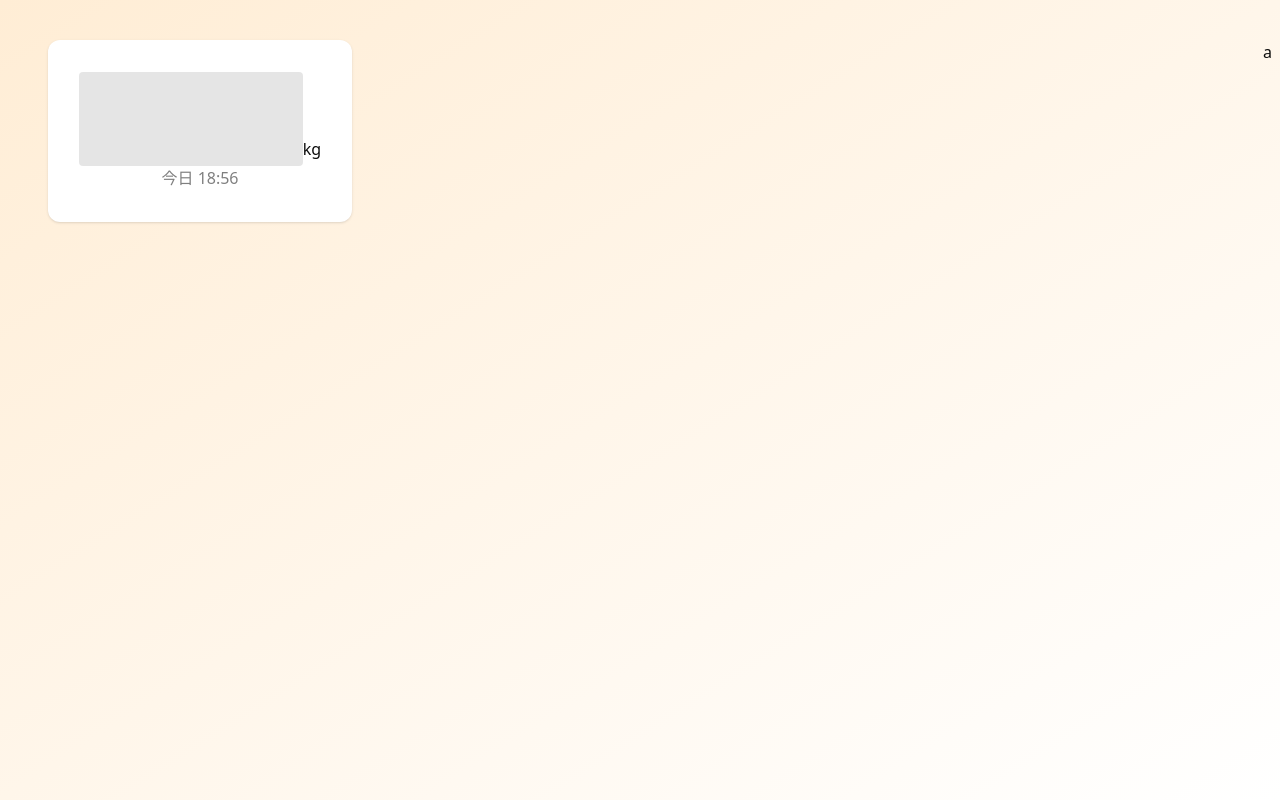
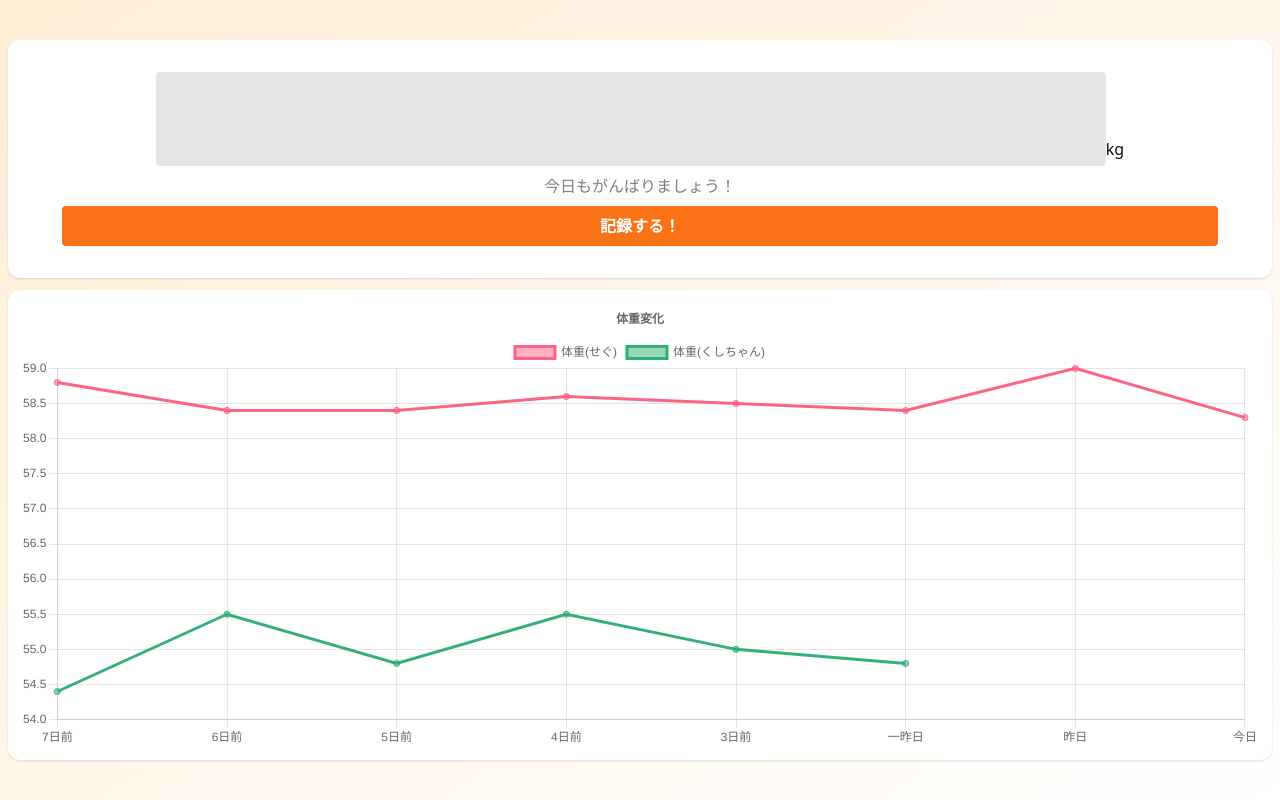
Before and after one commit to kazuki19992/bodyweight-app, a Next.js app: page / in a window 1280 px wide. Built offline with nearby package versions, Linux system fonts and the light colour scheme.

Commit message:
:heavy_plus_sign: Add Chart.js

```diff
--- a/src/app/layout.tsx
+++ b/src/app/layout.tsx
@@ -1,3 +1,4 @@
+import { Toaster } from "react-hot-toast";
 import "./globals.css";
 
 export const metadata = {
@@ -12,8 +13,9 @@ export default function RootLayout({
 }) {
   return (
     <html lang="ja">
-      <body className="w-screen h-screen bg-gradient-to-br from-orange-100 dark:from-orange-700 dark:to-orange-950 text-black/95 dark:text-white/95">
+      <body className="h-screen w-screen bg-gradient-to-br from-orange-100 text-black/95 dark:from-orange-700 dark:to-orange-950 dark:text-white/95">
         {children}
+        <Toaster />
       </body>
     </html>
   );
--- a/src/app/page.tsx
+++ b/src/app/page.tsx
@@ -1,28 +1,45 @@
+"use client";
+import { Chart } from "@/components/domain/charts/Chart";
 import { Card } from "@/components/shared/cards/Card";
+import toast from "react-hot-toast";
 
 export default function Home() {
   return (
-    <div className="w-full flex max-[sm]:block flex-wrap md:gap-2 pt-10 justify-between px-2">
-      <div className="px-10 w-96 max-sm[sm]:w-full">
+    <div className="h-full w-full">
+      <div className="flex h-full w-full flex-col justify-between gap-3 px-2 py-10 ">
+        <div className="min-w-fit">
           <Card>
             <div className="py-5">
-            <div className="flex justify-center items-baseline">
+              <div className="flex min-w-fit items-baseline justify-center">
                 <input
                   type="number"
-                className="dseg text-7xl bg-black/10 dark:bg-white/10 rounded w-4/5 p-2 text-center"
+                  className="dseg w-4/5 rounded bg-black/10 p-2 text-center text-7xl dark:bg-white/10"
                   max={100}
                   maxLength={3}
                 />
                 <p>kg</p>
               </div>
-            <p className="text-center text-black/50 dark:text-white/50">
-              今日 18:56
+              <p className="mt-2 text-center text-black/50 dark:text-white/50">
+                今日もがんばりましょう！
               </p>
+
+              <div className="w-full px-4 pt-2">
+                <button
+                  className="block w-full rounded bg-orange-500 py-2 font-bold text-white hover:bg-orange-700"
+                  onClick={() => {
+                    toast.success("ちゃんと記録したよ！");
+                  }}
+                >
+                  記録する！
+                </button>
+              </div>
             </div>
           </Card>
         </div>
-      <div>
-        <p>a</p>
+
+        <div className="grow md:h-full">
+          <Chart />
+        </div>
       </div>
     </div>
   );
--- /dev/null
+++ b/src/components/domain/charts/Chart.tsx
@@ -0,0 +1,77 @@
+"use client";
+import React from "react";
+import {
+  Chart as ChartJS,
+  CategoryScale,
+  LinearScale,
+  PointElement,
+  LineElement,
+  Title,
+  Tooltip,
+  Legend,
+} from "chart.js";
+import { Line } from "react-chartjs-2";
+import { Card } from "@/components/shared/cards/Card";
+
+ChartJS.register(
+  CategoryScale,
+  LinearScale,
+  PointElement,
+  LineElement,
+  Title,
+  Tooltip,
+  Legend
+);
+
+export const options = {
+  responsive: true,
+  maintainAspectRatio: false,
+  plugins: {
+    legend: {
+      position: "top" as const,
+    },
+    title: {
+      display: true,
+      text: "体重変化",
+    },
+  },
+};
+
+const labels = [
+  "7日前",
+  "6日前",
+  "5日前",
+  "4日前",
+  "3日前",
+  "一昨日",
+  "昨日",
+  "今日",
+];
+
+export const data = {
+  labels,
+  datasets: [
+    {
+      label: "体重(せぐ)",
+      data: [58.8, 58.4, 58.4, 58.6, 58.5, 58.4, 59, 58.3],
+      borderColor: "rgb(255, 99, 132)",
+      backgroundColor: "rgba(255, 99, 132, 0.5)",
+    },
+    {
+      label: "体重(くしちゃん)",
+      data: [54.4, 55.5, 54.8, 55.5, 55, 54.8],
+      borderColor: "rgb(51, 176, 120)",
+      backgroundColor: "rgba(51, 176, 120, 0.5)",
+    },
+  ],
+};
+
+export const Chart = () => {
+  return (
+    <Card>
+      <div className="relative h-full w-full md:grow">
+        <Line options={options} data={data} />
+      </div>
+    </Card>
+  );
+};
--- a/src/components/shared/cards/Card.tsx
+++ b/src/components/shared/cards/Card.tsx
@@ -1,7 +1,7 @@
 import React from "react";
 
 export const Card: React.FC<{ children: JSX.Element }> = ({ children }) => (
-  <div className="w-full p-3 flex rounded-xl shadow bg-white dark:bg-black mx-auto justify-center items-center">
+  <div className="mx-auto flex h-full w-full items-center justify-center rounded-xl bg-white p-3 shadow dark:bg-black">
     {children}
   </div>
 );
```
Also changed, not shown: package.json (+8 -1 lines), .eslintrc.json, 1 other file (tests, documents, lock files or other folders). Lines whose indentation alone changed are shown as unchanged.
